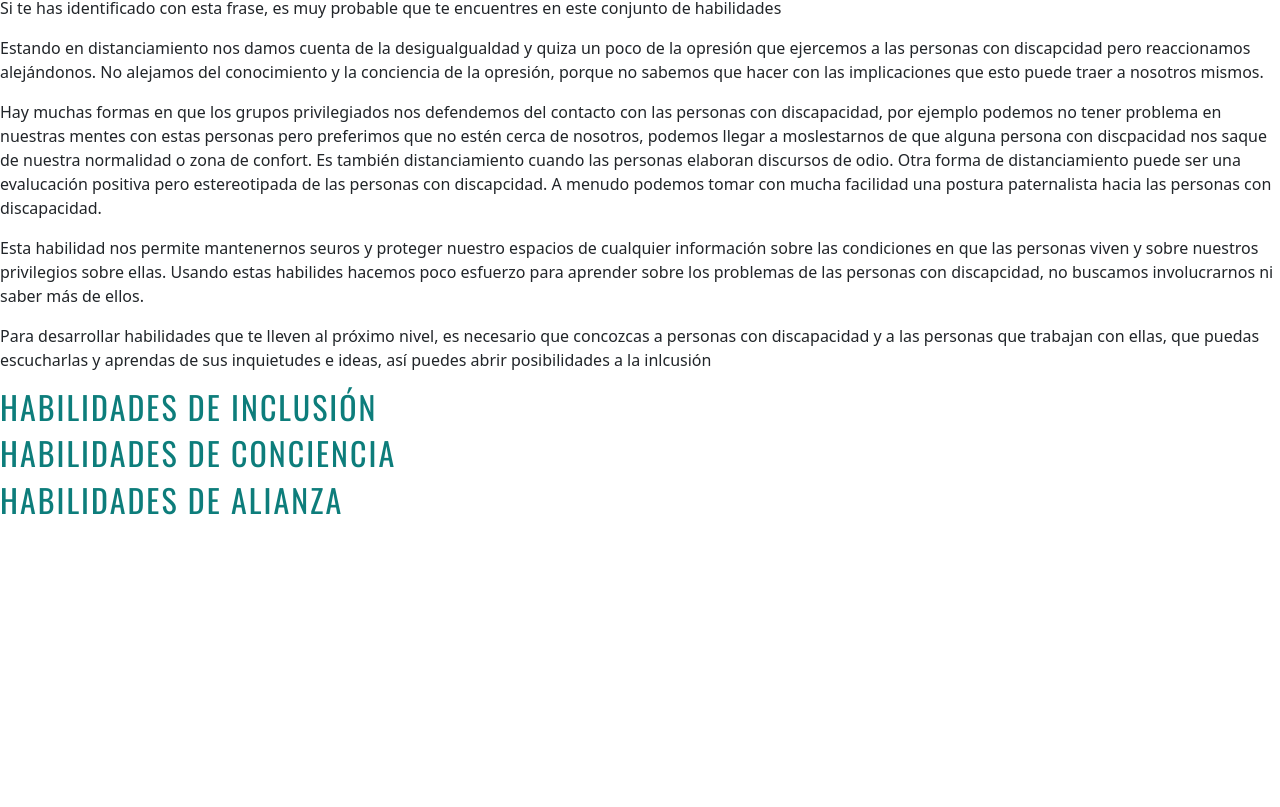
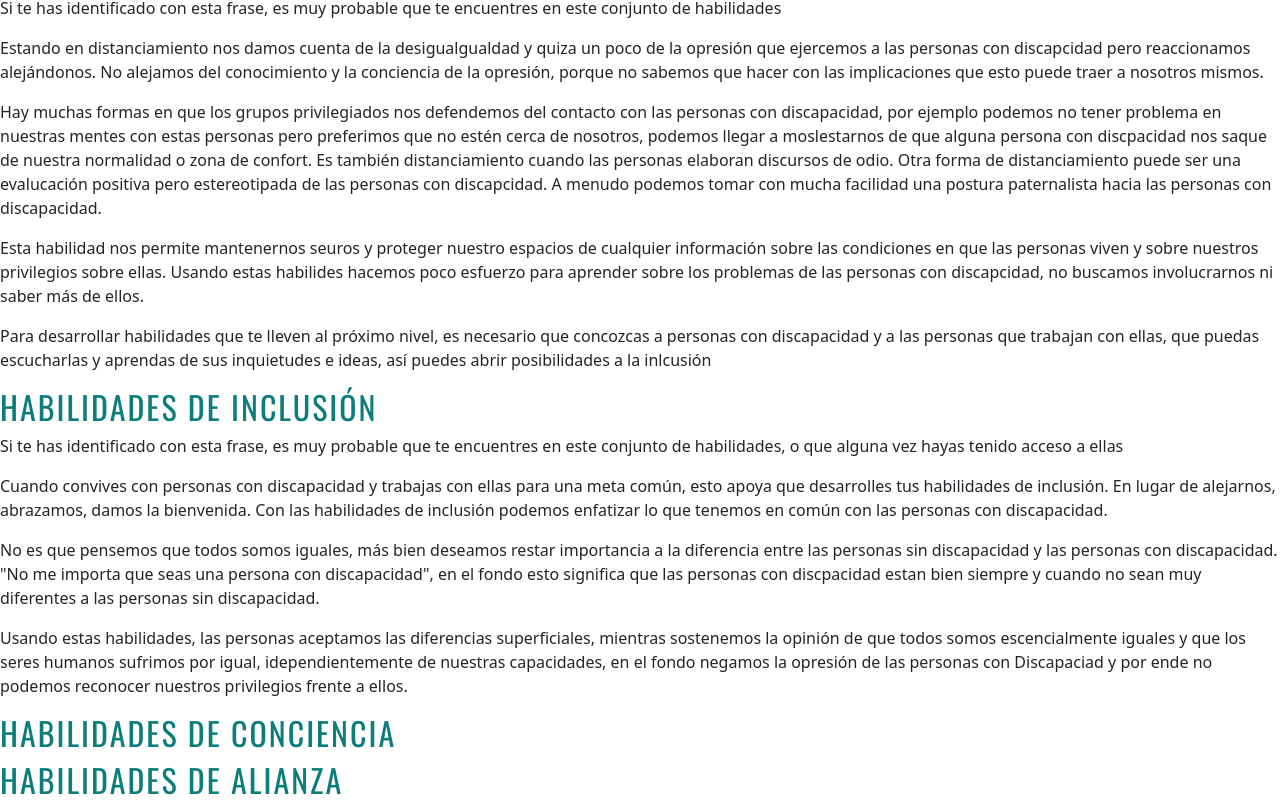
Before and after one commit to atzina/tecnologia-discapacidad, a React (Vite) app in the folder tecnologia_y_discapacidad/: page /persona-sin-discapacidad in a window 1280 px wide. Shown: the part 2310-3117 px from the top of the page. Before the commit the page ends 2837 px from the top, so only its background shows below. Built offline with nearby package versions, Linux system fonts and the light colour scheme; a web font is replaced by a local one.

Commit message:
primera parte explicación sobre Inclusión

```diff
--- a/tecnologia_y_discapacidad/src/components/ModAntiop/Alianza.jsx
+++ b/tecnologia_y_discapacidad/src/components/ModAntiop/Alianza.jsx
@@ -3,6 +3,7 @@ function Alianza() {
     <>
       <a name="ancla-alianza"></a>
       <h2>Habilidades de Alianza</h2>
+
     </>
   );
 }
--- a/tecnologia_y_discapacidad/src/components/ModAntiop/Habilidadesprivilegio.jsx
+++ b/tecnologia_y_discapacidad/src/components/ModAntiop/Habilidadesprivilegio.jsx
@@ -152,9 +152,9 @@ function Habilidadesprivilegio() {
             >
               <div className="accordion-body">
                 <strong>
-                  Esta expresión corresponde a habilidades de .
+                  Esta expresión corresponde a habilidades de Inclusión.
                 </strong>{" "}
-                Consulta más sobre estas habilidades <a href="#">aquí</a>
+                Consulta más sobre estas habilidades <a href="#ancla-inclusion">aquí</a>
               </div>
             </div>
           </div>
@@ -180,9 +180,9 @@ function Habilidadesprivilegio() {
             >
               <div className="accordion-body">
                 <strong>
-                  Esta expresión corresponde a habilidades de .
+                  Esta expresión corresponde a habilidades de Inclusión .
                 </strong>{" "}
-                Consulta más sobre estas habilidades <a href="#">aquí</a>
+                Consulta más sobre estas habilidades <a href="#ancla-inclusion">aquí</a>
               </div>
             </div>
           </div>
@@ -484,7 +484,7 @@ function Habilidadesprivilegio() {
                 <strong>
                   Esta expresión corresponde a habilidades de Alianza .
                 </strong>{" "}
-                Consulta más sobre estas habilidades <a href="#">aquí</a>
+                Consulta más sobre estas habilidades <a href="#ancla-alianza">aquí</a>
               </div>
             </div>
           </div>
@@ -513,7 +513,7 @@ function Habilidadesprivilegio() {
                 <strong>
                   Esta expresión corresponde a habilidades de Alianza .
                 </strong>{" "}
-                Consulta más sobre estas habilidades <a href="#">aquí</a>
+                Consulta más sobre estas habilidades <a href="#ancla-alianza">aquí</a>
               </div>
             </div>
           </div>
@@ -542,7 +542,7 @@ function Habilidadesprivilegio() {
                 <strong>
                   Esta expresión corresponde a habilidades de Alianza .
                 </strong>{" "}
-                Consulta más sobre estas habilidades <a href="#">aquí</a>
+                Consulta más sobre estas habilidades <a href="#ancla-alianza">aquí</a>
               </div>
             </div>
           </div>
--- a/tecnologia_y_discapacidad/src/components/ModAntiop/Inclusion.jsx
+++ b/tecnologia_y_discapacidad/src/components/ModAntiop/Inclusion.jsx
@@ -3,6 +3,18 @@ function Inclusion() {
     <>
       <a name="ancla-inclusion"></a>
       <h2>Habilidades de Inclusión</h2>
+      <p>
+        Si te has identificado con esta frase, es muy probable que te encuentres en este conjunto de habilidades, o que alguna vez hayas tenido acceso a ellas
+      </p>
+      <p>
+        Cuando convives con personas con discapacidad y trabajas con ellas para una meta común, esto apoya que desarrolles tus habilidades de inclusión. En lugar de alejarnos, abrazamos, damos la bienvenida. Con las habilidades de inclusión podemos enfatizar lo que tenemos en común con las personas con discapacidad.
+      </p>
+      <p>
+        No es que pensemos que todos somos iguales, más bien deseamos restar importancia a la diferencia entre las personas sin discapacidad y las personas con discapacidad. &quot;No me importa que seas una persona con discapacidad&quot;, en el fondo esto significa que las personas con discpacidad estan bien siempre y cuando no sean muy diferentes a las personas sin discapacidad.
+      </p>
+      <p>
+        Usando estas habilidades, las personas aceptamos las diferencias superficiales, mientras sostenemos la opinión de que todos somos escencialmente iguales y que los seres humanos sufrimos por igual, idependientemente de nuestras capacidades, en el fondo negamos la opresión de las personas con Discapaciad y por ende no podemos reconocer nuestros privilegios frente a ellos.
+      </p>
     </>
   );
 }
```
